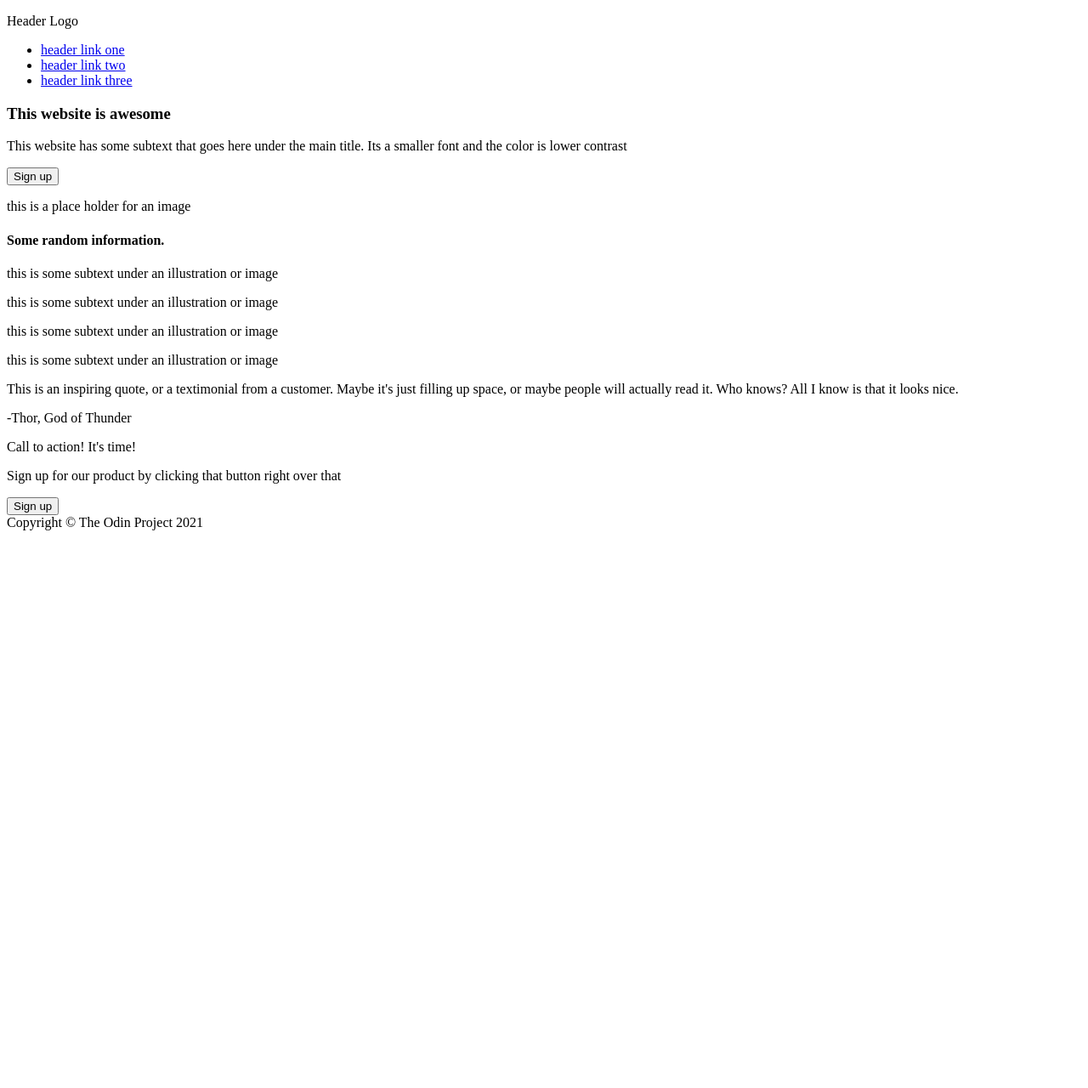
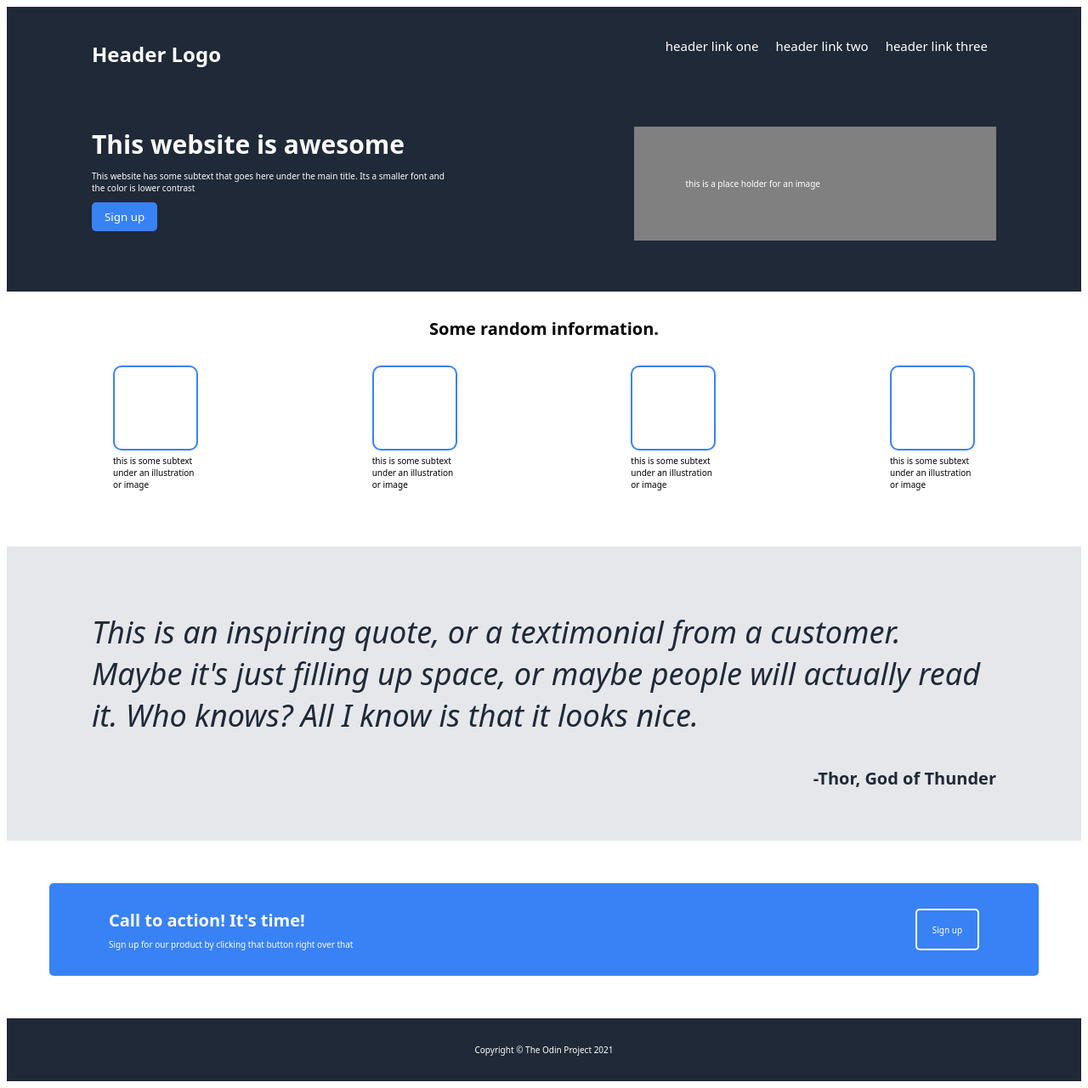
Before and after one commit to AnkitaDes/landing-page, a plain HTML site: page index.html in a window 1280 px wide. Shown: the whole page at 85% size. Before the commit the page ends 800 px from the top, so only its background shows below. Drawn offline with Linux system fonts and the light colour scheme.

Commit message:
add styles

```diff
--- a/index.html
+++ b/index.html
@@ -8,51 +8,73 @@
   </head>
   <body>
     <header class="header__container">
-      <p>Header Logo</p>
-      <nav>
-        <ul>
-          <li><a href="#">header link one</a></li>
-          <li><a href="#">header link two</a></li>
-          <li><a href="#">header link three</a></li>
+      <p class="header__logo">Header Logo</p>
+      <nav class="header__nav">
+        <ul class="header__list">
+          <li class="header__item"><a class="header__item-link"href="#">header link one</a></li>
+          <li class="header__item"><a class="header__item-link"href="#">header link two</a></li>
+          <li class="header__item"><a class="header__item-link"href="#">header link three</a></li>
         </ul>
       </nav>
     </header>
-    <section>
-      <h3>This website is awesome</h3>
-      <p>
+    <section class="hero">
+      <div class="hero__container-text"><h3 class="hero__header">This website is awesome</h3>
+      <p class="hero__content">
         This website has some subtext that goes here under the main title. Its a
         smaller font and the color is lower contrast
       </p>
-      <button>Sign up</button>
-      <div>
-        <p>this is a place holder for an image</p>
+      <button class="hero__button">Sign up</button>
+    </div>
+      <div class="hero__image-container">
+        <p class="hero__image-content">this is a place holder for an image</p>
       </div>
     </section>
-    <main>
-      <h4>Some random information.</h4>
-      <div></div>
-      <p>this is some subtext under an illustration or image</p>
-      <div></div>
-      <p>this is some subtext under an illustration or image</p>
-      <div></div>
-      <p>this is some subtext under an illustration or image</p>
-      <div></div>
-      <p>this is some subtext under an illustration or image</p>
+    <main class="product">
+      <h4 class="product__title">Some random information.</h4>
+      <div class="product__square-container">
+      <div class="product__square-card">
+      <div class="product__square"></div>
+      <p class="product__content">this is some subtext under an illustration or image</p>
+    </div>
+
+    <div class="product__square-card">
+      <div  class="product__square"></div>
+      <p class="product__content">this is some subtext under an illustration or image</p>
+
+    </div>
+
+    <div class="product__square-card">
+      <div  class="product__square"></div>
+      <p class="product__content">this is some subtext under an illustration or image</p>
+    </div>
+
+    <div class="product__square-card">
+      <div  class="product__square"></div>
+      <p class="product__content">this is some subtext under an illustration or image</p>
+    </div>
     </main>
-    <section>
-      <p>
+    <section class="quote">
+      <div class="quote__container">
+      <p class="quote__content">
         This is an inspiring quote, or a textimonial from a customer. Maybe it's
         just filling up space, or maybe people will actually read it. Who knows?
         All I know is that it looks nice.
       </p>
-      <p>-Thor, God of Thunder</p>
-      <div>
-        <p>Call to action! It's time!</p>
-        <p>Sign up for our product by clicking that button right over that</p>
-        <button>Sign up</button>
+      <p class="quote__author">-Thor, God of Thunder</p>
+    </div>
+    </section>
+    <section class="action">
+      <div class="action__container">
+        <div class="action__text-container">
+        <p class="action__title">Call to action! It's time!</p>
+        <p class="action__content">Sign up for our product by clicking that button right over that</p>
+      </div>
+        <button class="action__button">Sign up</button>
       </div>
     </section>
 
-    <footer>Copyright &#169 The Odin Project 2021 </footer>
+    <footer class="footer__container">
+      <p class="footer__content">Copyright &#169 The Odin Project 2021</p>
+    </footer>
   </body>
 </html>
--- a/style.css
+++ b/style.css
@@ -0,0 +1,166 @@
+* {
+  box-sizing: border-box;
+  font-family: system-ui, -apple-system, BlinkMacSystemFont, "Segoe UI", Roboto,
+    Oxygen, Ubuntu, Cantarell, "Open Sans", "Helvetica Neue", sans-serif;
+}
+.header__container {
+  color: white;
+  background-color: #1f2937;
+  display: flex;
+  justify-content: space-between;
+  padding: 15px 100px;
+  font-size: 18px;
+}
+.header__logo {
+  font-size: 24px;
+  font-weight: bold;
+}
+
+.header__nav {
+}
+.header__list {
+  display: flex;
+  padding: 15px;
+  justify-content: space-between;
+  padding: 0;
+}
+.header__item {
+  list-style-type: none;
+}
+.header__item-link {
+  font-size: 15px;
+  color: white;
+  text-decoration: none;
+  padding: 0;
+  margin: 10px;
+}
+
+.hero {
+  background-color: #1f2937;
+  color: white;
+  display: flex;
+  padding: 30px 100px 60px;
+  justify-content: space-between;
+}
+.hero__container-text {
+  width: 40%;
+}
+.hero__header {
+  font-size: 30px;
+  font-weight: bold;
+  color: #f9faf8;
+  margin: 0;
+}
+.hero__content {
+  font-size: 10px;
+}
+.hero__button {
+  background-color: #3882f6;
+  color: white;
+  padding: 8px 15px;
+  border: none;
+  border-radius: 5px;
+}
+
+.hero__image-container {
+  width: 40%;
+  background-color: grey;
+}
+.hero__image-content {
+  margin: 60px;
+  font-size: 10px;
+}
+
+.product {
+  height: 300px;
+}
+
+.product__title {
+  font-size: 20px;
+  font-weight: bold;
+  margin: 0;
+  padding: 30px;
+  text-align: center;
+}
+.product__square-container {
+  display: flex;
+  justify-content: space-between;
+  padding: 0 125px;
+}
+.product__square {
+  width: 100px;
+  height: 100px;
+  border: 2px solid #3882f6;
+  border-radius: 10px;
+  background-color: white;
+}
+
+.product__content {
+  width: 100px;
+  font-size: 10px;
+  margin: 0;
+  padding: 5px 0;
+}
+
+.quote__container {
+  background-color: #e5e7eb;
+  color: #1f2937;
+  padding: 40px 100px;
+  margin: 0;
+}
+
+.quote__content {
+  font-size: 36px;
+  font-style: italic;
+  font-weight: lighter;
+  display: flex;
+}
+.quote__author {
+  text-align: end;
+  font-size: 20px;
+  font-weight: bold;
+}
+
+.action {
+  margin: 50px;
+}
+.action__container {
+  display: flex;
+  justify-content: space-between;
+  padding: 30px 70px;
+  border-radius: 5px;
+  background-color: #3882f6;
+}
+.action__text-container {
+  width: 100%;
+  color: white;
+}
+.action__title {
+  font-size: 20px;
+  font-weight: bold;
+  margin: 0;
+  padding-bottom: 8px;
+}
+.action__content {
+  font-size: 10px;
+  margin: 0;
+}
+.action__button {
+  background-color: #3882f6;
+  padding: 15px 5px;
+  color: white;
+  font-size: 10px;
+  border-radius: 5px;
+  border: 2px solid white;
+  width: 80px;
+}
+.footer__container {
+  background-color: #1f2937;
+  color: white;
+  padding: 30px 100px;
+  text-align: center;
+}
+.footer__content {
+  font-size: 10px;
+  margin: 0;
+}
```
